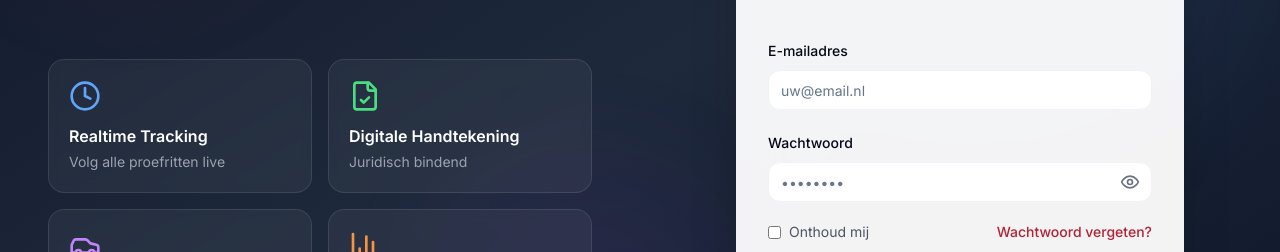
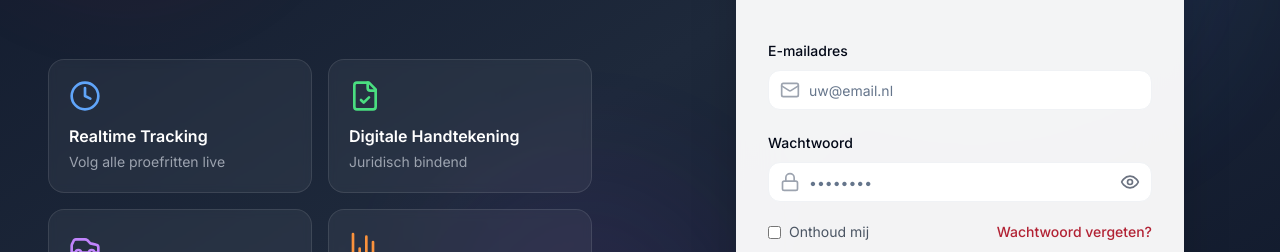
Before and after one commit to Fluwsjs/autoofy-proefrit, a Next.js app: page / in a window 1280 px wide. Shown: the part 322-574 px from the top of the page. Built offline with nearby package versions, Linux system fonts and the light colour scheme.

Commit message:
Fix: TypeScript errors voor Netlify build
- ✅ FormInput icon prop toegevoegd
- ✅ Car icon import toegevoegd aan DataTable
- ✅ Build succesvol getest lokaal

```diff
--- a/components/DataTable.tsx
+++ b/components/DataTable.tsx
@@ -5,7 +5,7 @@ import { formatDate, formatTime } from "@/lib/utils"
 import { Card, CardContent, CardHeader, CardTitle } from "@/components/ui/card"
 import { Button } from "@/components/ui/button"
 import Link from "next/link"
-import { Trash2, Eye, CheckCircle, Clock, PlayCircle, XCircle } from "lucide-react"
+import { Trash2, Eye, CheckCircle, Clock, PlayCircle, XCircle, Car } from "lucide-react"
 import { EmptyState } from "@/components/EmptyState"
 import { QuickViewModal } from "@/components/QuickViewModal"
 
--- a/components/FormInput.tsx
+++ b/components/FormInput.tsx
@@ -3,23 +3,36 @@
 import { Input } from "@/components/ui/input"
 import { Label } from "@/components/ui/label"
 import { cn } from "@/lib/utils"
+import { ReactNode } from "react"
 
 interface FormInputProps extends React.InputHTMLAttributes<HTMLInputElement> {
   label: string
   error?: string
+  icon?: ReactNode
 }
 
-export function FormInput({ label, error, className, id, ...props }: FormInputProps) {
+export function FormInput({ label, error, icon, className, id, ...props }: FormInputProps) {
   const inputId = id || `input-${label.toLowerCase().replace(/\s+/g, '-')}`
 
   return (
     <div className="space-y-2">
       <Label htmlFor={inputId}>{label}</Label>
-      <Input
-        id={inputId}
-        className={cn(error && "border-destructive", className)}
-        {...props}
-      />
+      <div className="relative">
+        {icon && (
+          <div className="absolute left-3 top-1/2 -translate-y-1/2 text-gray-400 pointer-events-none">
+            {icon}
+          </div>
+        )}
+        <Input
+          id={inputId}
+          className={cn(
+            error && "border-destructive",
+            icon && "pl-10",
+            className
+          )}
+          {...props}
+        />
+      </div>
       {error && (
         <p className="text-sm text-destructive">{error}</p>
       )}
```
